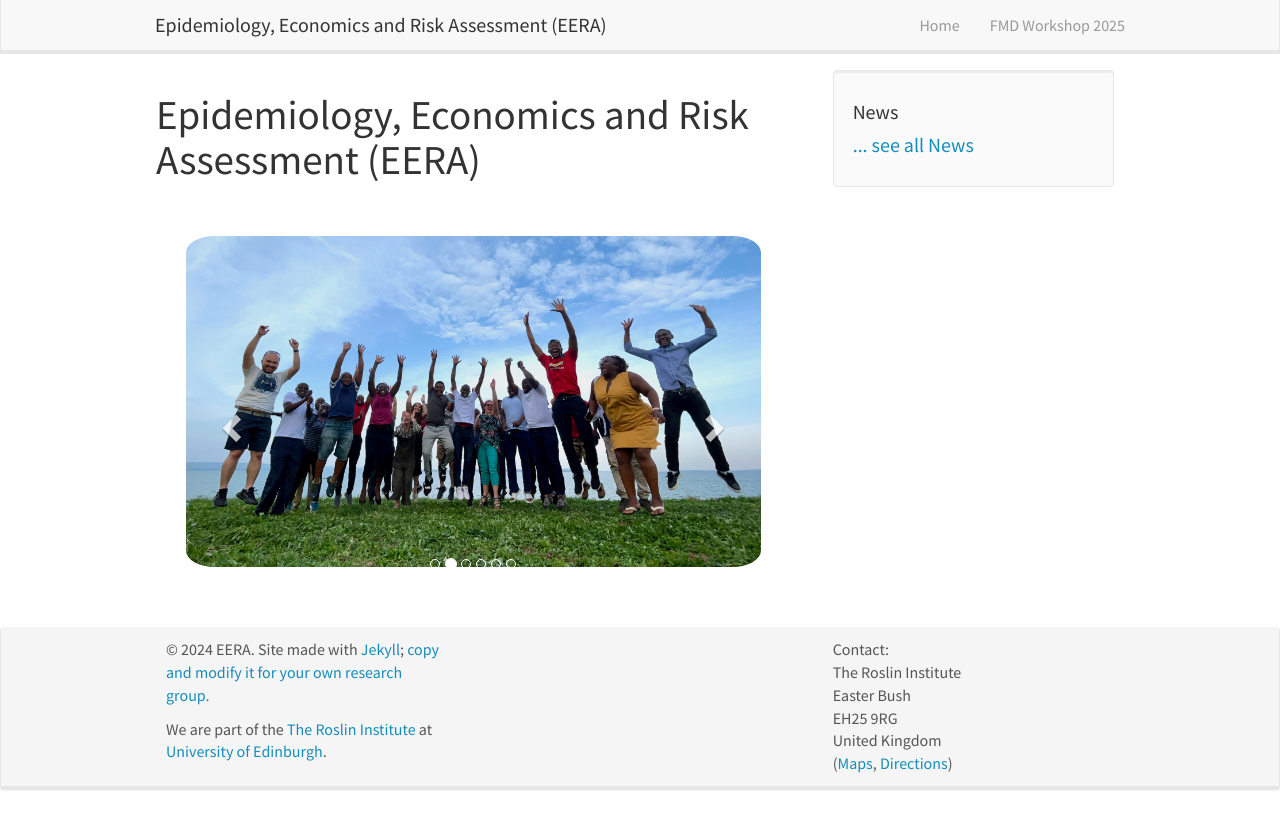
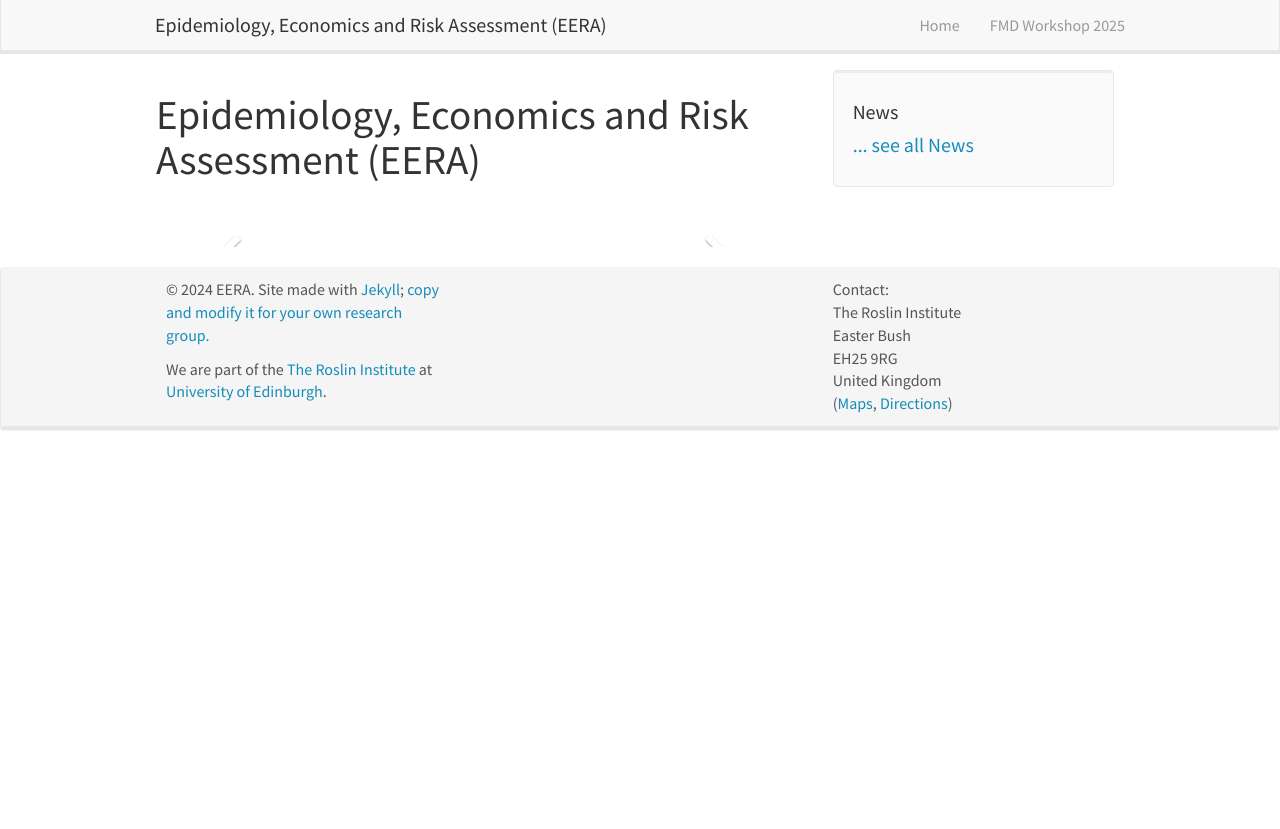
Before and after one commit to EERA-Edinburgh/eera-edinburgh.github.io, a Jekyll site: the page built from _pages/home.md, in a window 1280 px wide. Shown: the top 829 px of the page. Built offline with Jekyll 4.4.1, drawn with Linux system fonts in a browser that asks for light colours; nearby versions of some CDN libraries; comment, search, counter and statistics services are not loaded.

Commit message:
Remove slideshow

```diff
--- a/_pages/home.md
+++ b/_pages/home.md
@@ -9,7 +9,7 @@ permalink: /
 <div id="carousel" class="carousel slide fixed-carousel" data-ride="carousel" data-interval="4000" data-pause="hover">
 
 <!-- Menu -->
-<ol class="carousel-indicators">
+<!-- <ol class="carousel-indicators">
     <li data-target="#carousel" data-slide-to="0" class="active"></li>
     <li data-target="#carousel" data-slide-to="1"></li>
     <li data-target="#carousel" data-slide-to="2"></li>
@@ -17,12 +17,12 @@ permalink: /
     <li data-target="#carousel" data-slide-to="4"></li>
     <li data-target="#carousel" data-slide-to="5"></li>
 
-   <!-- <li data-target="#carousel" data-slide-to="5"></li>
-    <li data-target="#carousel" data-slide-to="6"></li> -->
-</ol>
+    <li data-target="#carousel" data-slide-to="5"></li>
+    <li data-target="#carousel" data-slide-to="6"></li>
+</ol> -->
 
 <!-- Items -->
-<div class="carousel-inner" markdown="0">
+<!-- <div class="carousel-inner" markdown="0">
     <div class="item active">
         <img src="{{ site.url }}{{ site.baseurl }}/images/slider7001400/DOHN.png" alt="Slide 1" />
     </div>
@@ -38,7 +38,7 @@ permalink: /
     <div class="item">
         <img src="{{ site.url }}{{ site.baseurl }}/images/slider7001400/pigproduction.png" alt="Slide 5" />
     </div>
-</div>
+</div> -->
 
 
   <a class="left carousel-control" href="#carousel" role="button" data-slide="prev">
```
